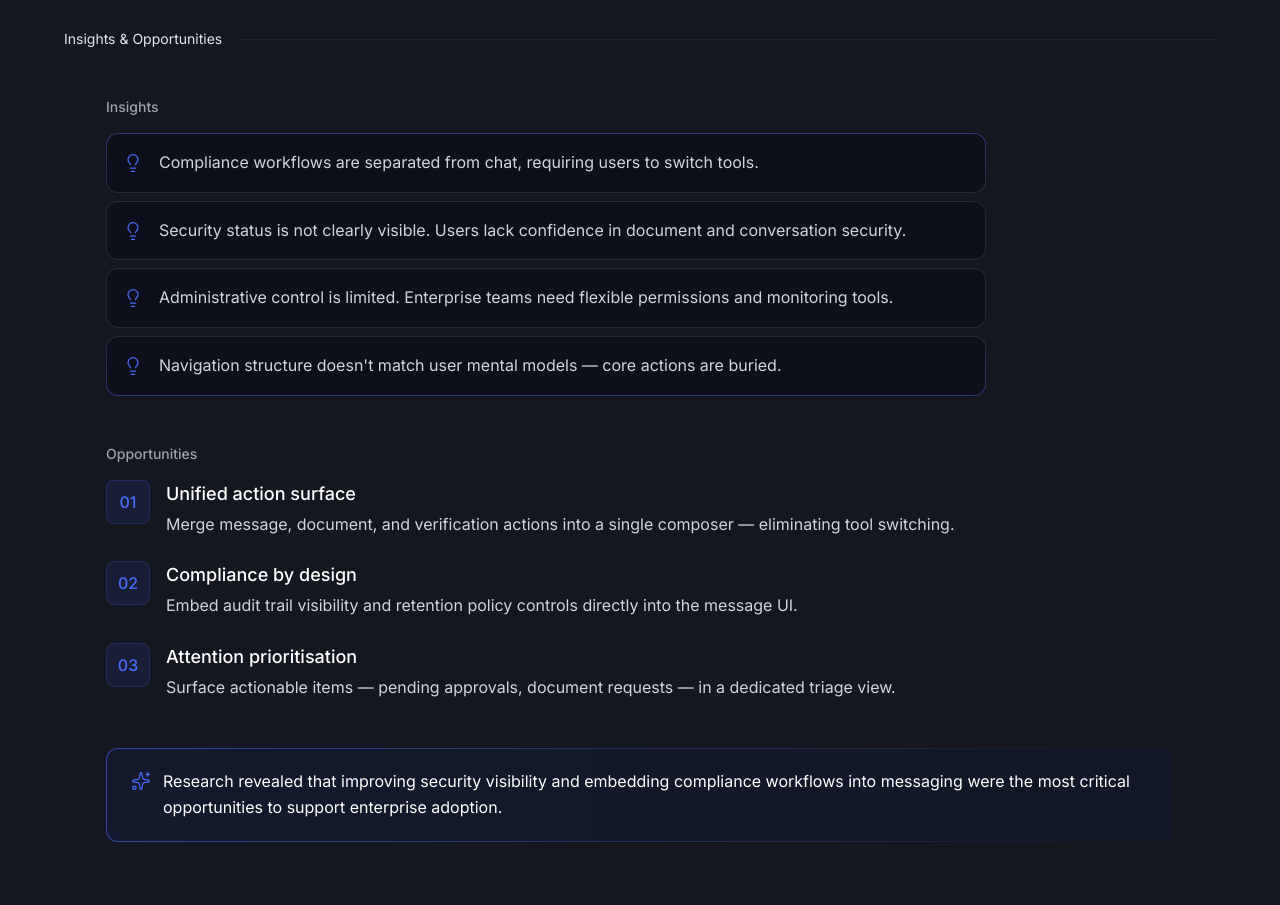
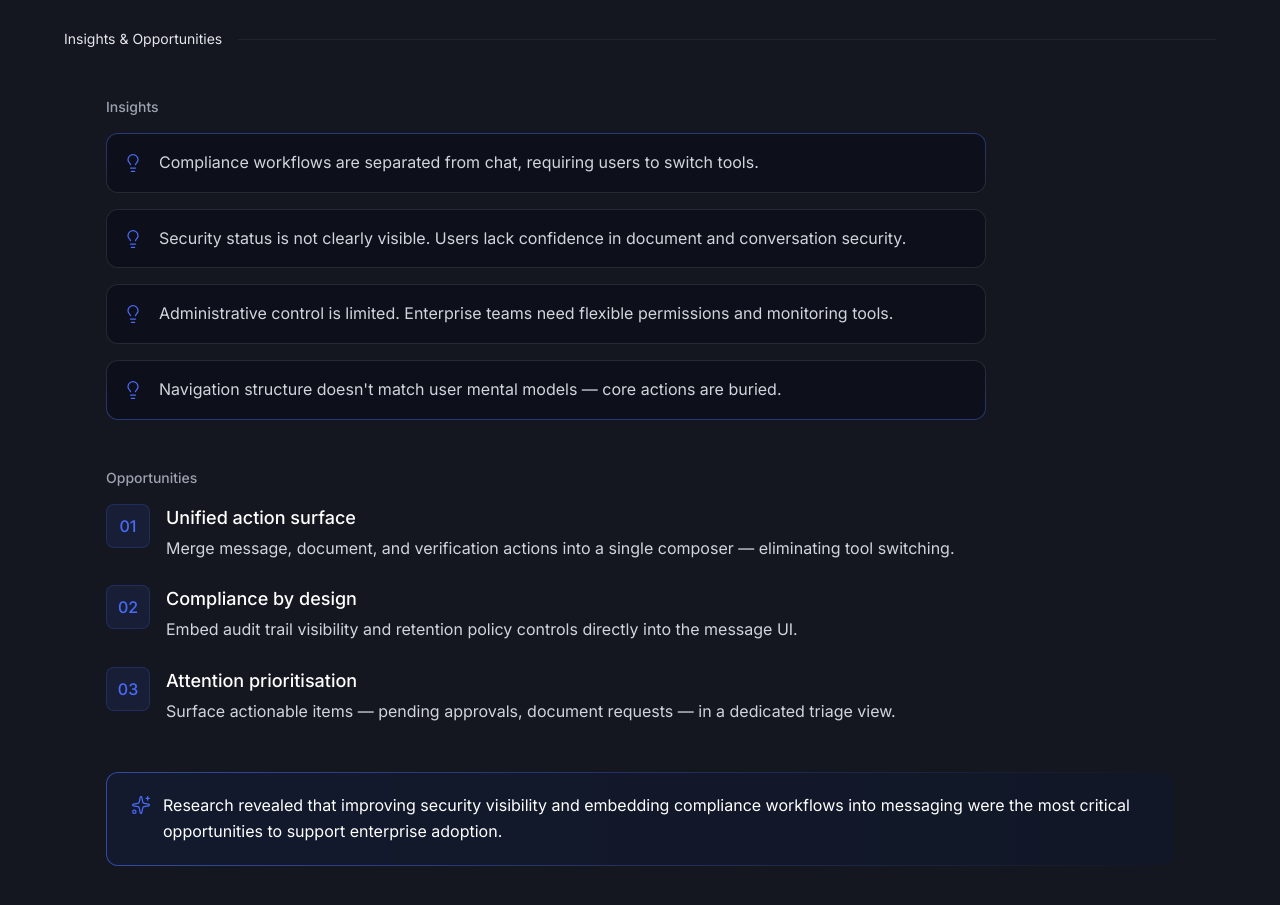
Before and after one commit to AlonaRyzhenko/alyona-portfolio, a Next.js app: page /work/messenger in a window 1280 px wide. Shown: the part 3900-4805 px from the top of the page. Built offline with nearby package versions, Linux system fonts and the light colour scheme.

Commit message:
Match insights card spacing to research findings (gap-4)

```diff
--- a/app/work/messenger/MessengerCaseStudy.tsx
+++ b/app/work/messenger/MessengerCaseStudy.tsx
@@ -442,7 +442,7 @@
               {/* Insights */}
               <div className="flex flex-col gap-4 max-w-[880px]">
                 <h3 className="text-[#9CA3AF] text-sm font-medium">Insights</h3>
-                <div className="flex flex-col gap-2">
+                <div className="flex flex-col gap-4">
                   {insights.map((text, i) => {
                     const isFirst = i === 0;
                     const isLast = i === insights.length - 1;
```
